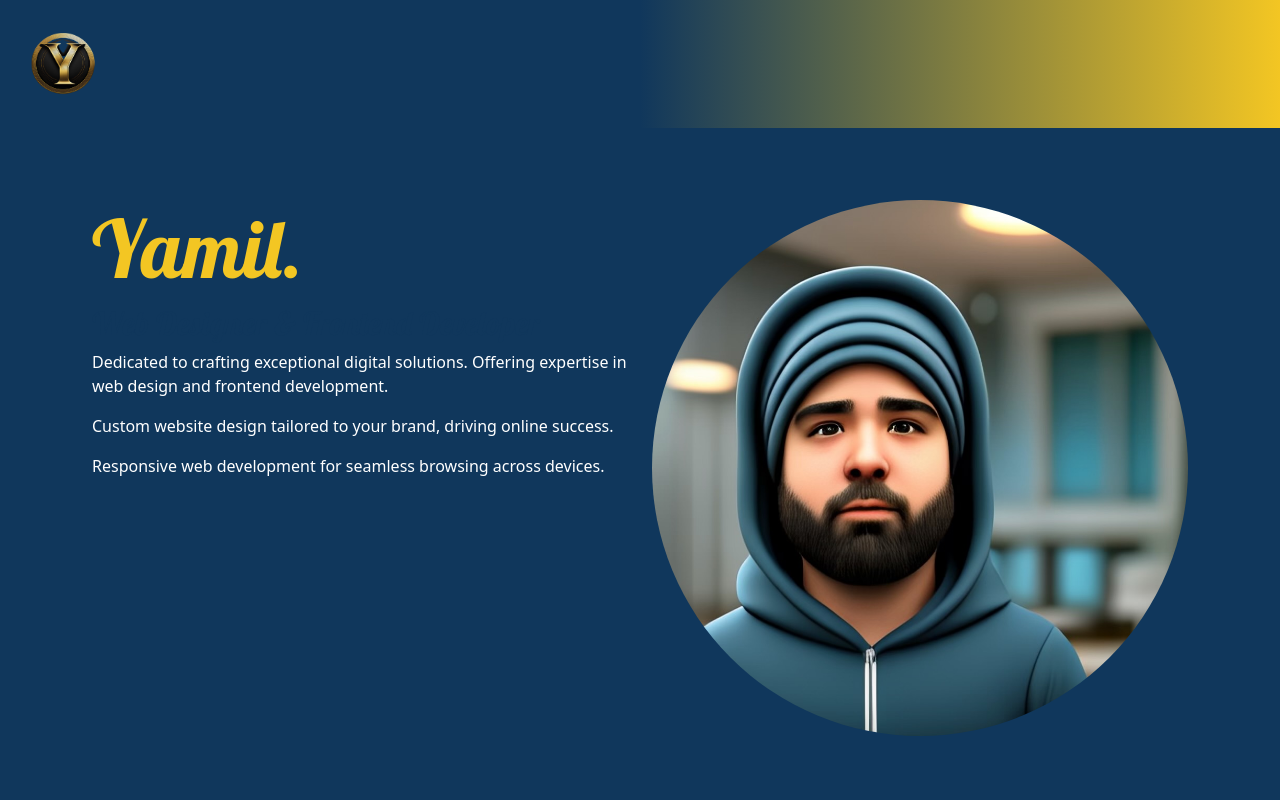
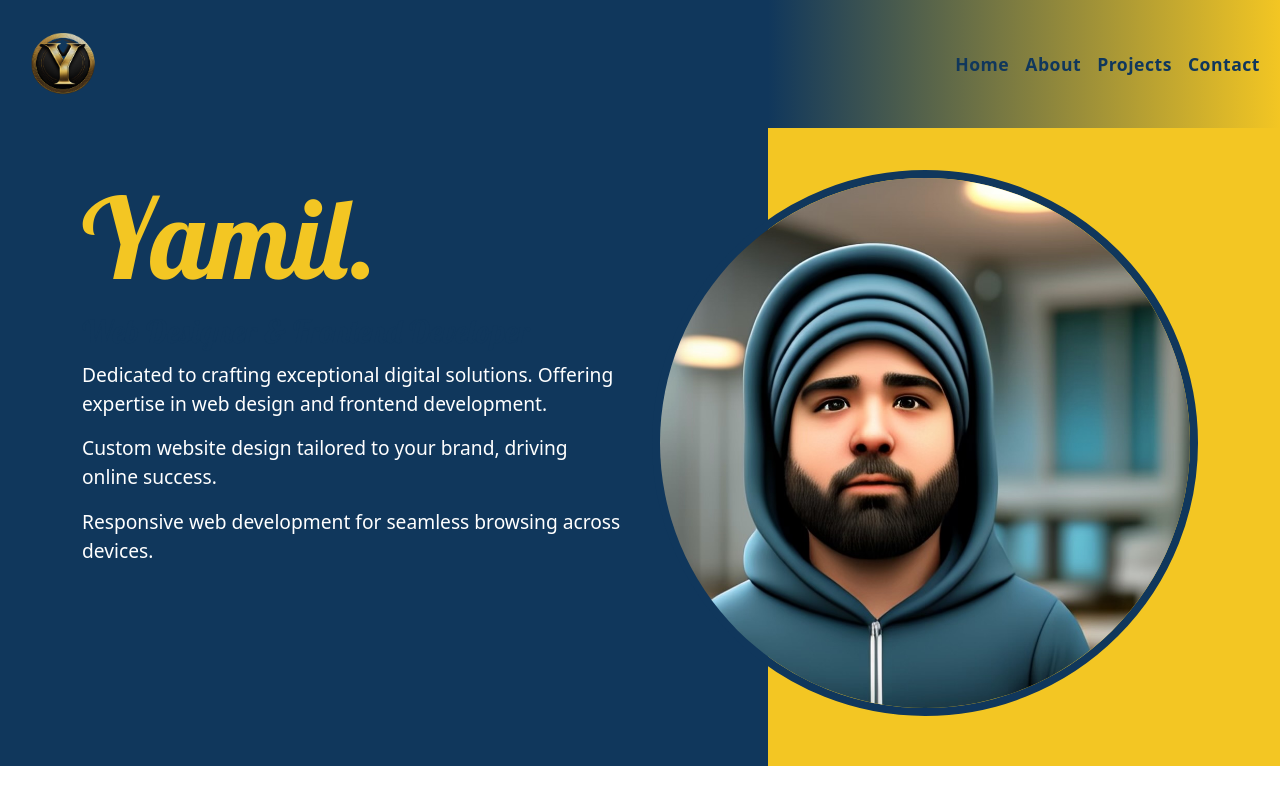
Before and after one commit to YamilVillegas/Yamil-Portfolio, a React (Create React App) app: page / in a window 1280 px wide. Shown: the top 800 px of the page. Built offline with nearby package versions, Linux system fonts and the light colour scheme.

Commit message:
Updated NavBar & Hero Styling

```diff
--- a/src/App.css
+++ b/src/App.css
@@ -7,7 +7,7 @@ h1,h2,h3, .card-body > .card-title {
 }
 
 .card-title {
-  font-weight: 500;
+  font-weight: 500px;
   font-size: 1.25rem;
 }
 
@@ -45,10 +45,23 @@ h2 {
 }
 
 .navbar-dark {
+  color: #10375c;
   background-color: #f3c623;
-  background-image: linear-gradient(to right, #10375c, #10375c, #f3c623);
+  background-image: linear-gradient(to right, #10375c 20%, #10375c, #f3c623);
   margin-bottom: 2rem;
   min-height: 8rem;
+}
+
+.navbar-dark .navbar-nav .nav-link {
+  color: #10375c !important;
+  font-weight: bold; /* Makes the text bold */
+  font-size: 1.1rem; /* Slightly increases font size */
+  letter-spacing: 0.5px; /* Adds spacing between letters */
+}
+
+.navbar-dark .navbar-nav .nav-link:hover {
+  color: #f3c623 !important; /* Optional: change color on hover */
+  text-decoration: underline; /* Optional: adds underline on hover */
 }
 
 .name-text {
@@ -57,12 +70,40 @@ h2 {
 }
 
 .hero-section {
+  background: linear-gradient(to right, #10375c 60%, #f3c623 50%);
   display: flex;
   margin-top: -40px;
-  align-items: flex-start;
-  padding: 80px; /* Adjusted padding for size of background*/
+  align-items: center;
+  padding: 50px; /* Adjusted padding for size of background*/
   background-color: #10375c;
   color: white;
+}
+
+.hero-section h1 {
+  font-size: 7rem;
+  color: #f3c623;
+}
+
+.hero-section p {
+  color: #ffffff;
+  font-size: 1.2rem;
+  margin-top: 10px;
+}
+
+.hero-section .image-container {
+  width: 50%;
+  display: flex;
+  justify-content: center;
+}
+
+.hero-section .text-container {
+  width: 50%;
+  padding: 0 20px;
+}
+
+.img-fluid.rounded-circle {
+  border: 8px solid #10375c;
+  border-radius: 50%;
 }
 
 .about-me-section {
@@ -117,6 +158,7 @@ h2 {
   margin-top: 10px;
   background-color: #10375c;
   color: white;
+  border: solid;
   border-width: 2px;
   border-color: #f3c623;
   font-family: 'Lobster', cursive;
--- a/src/components/Header.js
+++ b/src/components/Header.js
@@ -1,4 +1,4 @@
-import { Navbar, NavbarBrand } from "reactstrap";
+import { Navbar, NavbarBrand, Nav, NavItem, NavLink } from "reactstrap";
 import YLogo from '../app/assets/img/YLogo.png';
 
 
@@ -8,6 +8,20 @@ const Header = () => {
             <NavbarBrand href='/'>
                 <img src={YLogo} alt='YLogo' />
             </NavbarBrand>
+            <Nav navbar className="ml-auto">
+                <NavItem>
+                    <NavLink href="#home">Home</NavLink>
+                </NavItem>
+                <NavItem>
+                    <NavLink href="#about">About</NavLink>
+                </NavItem>
+                <NavItem>
+                    <NavLink href="#projects">Projects</NavLink>
+                </NavItem>
+                <NavItem>
+                    <NavLink href="#contact">Contact</NavLink>
+                </NavItem>
+            </Nav>
         </Navbar>
     )
 }
```
